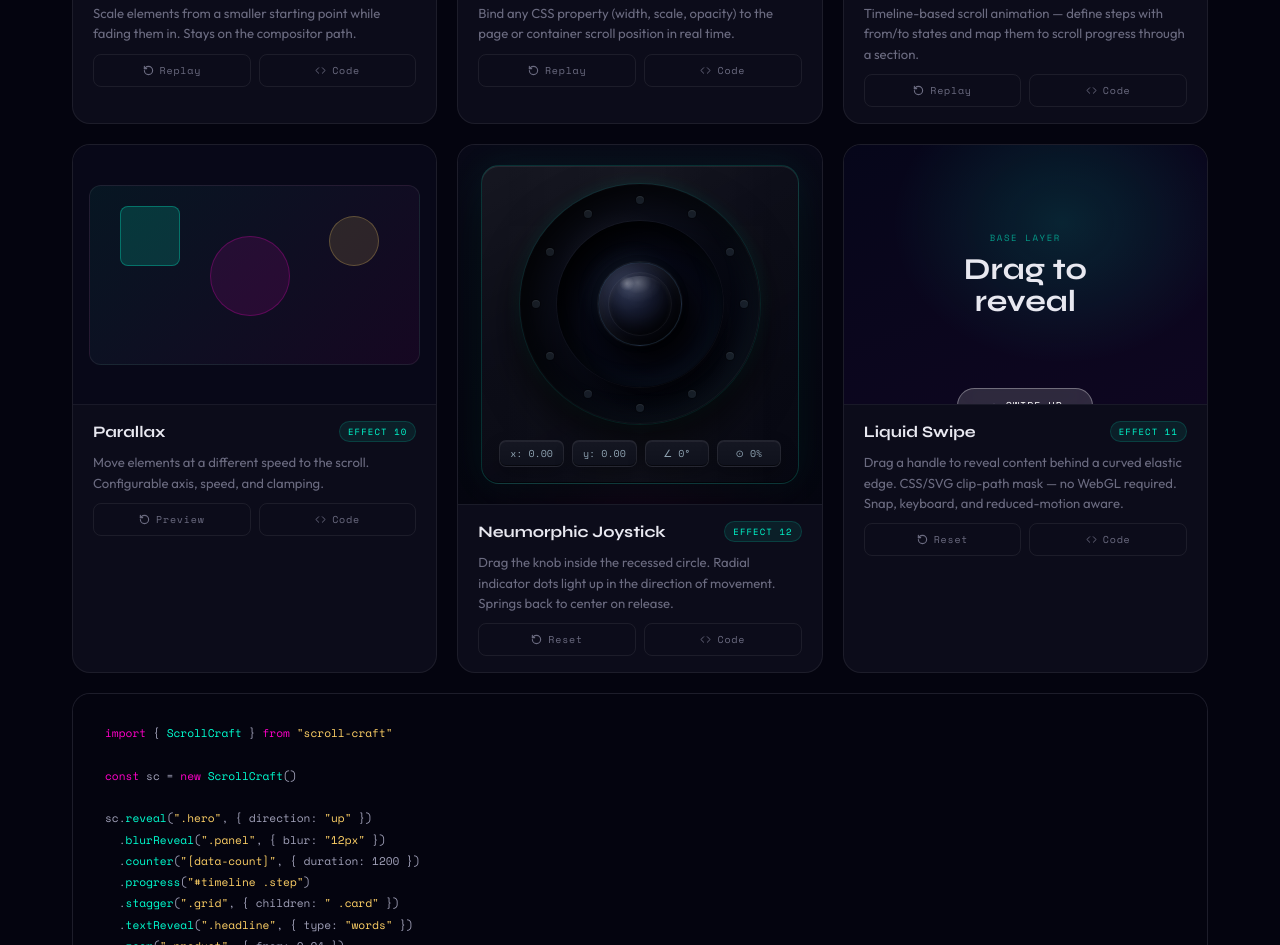
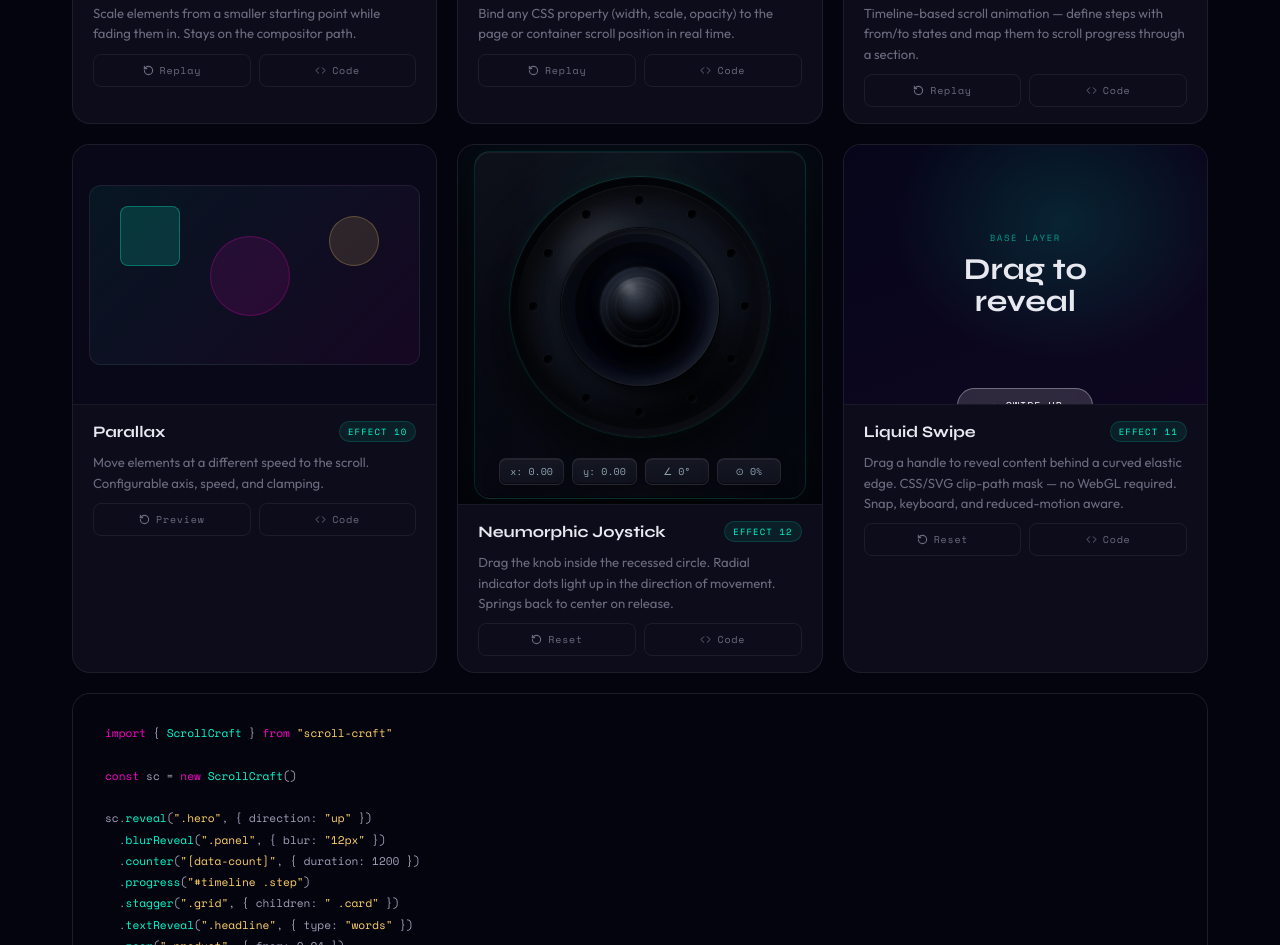
Before and after one commit to freelancebilalro-source/scroll-craft, a website: page demo/index.html in a window 1280 px wide. Shown: the part 1807-2752 px from the top of the page. Drawn offline with nearby package versions, Linux system fonts and the light colour scheme.

Commit message:
Refine joystick realism

```diff
--- a/demo/index.html
+++ b/demo/index.html
@@ -251,9 +251,9 @@
     /* ── Joystick ── */
     #prev-joystick {
       background:
-        radial-gradient(circle at 50% 36%, rgba(0,255,209,0.09), transparent 34%),
-        radial-gradient(circle at 50% 105%, rgba(255,0,200,0.06), transparent 42%),
-        linear-gradient(180deg, #090a18 0%, #050611 100%);
+        radial-gradient(circle at 50% 34%, rgba(0,255,209,0.07), transparent 32%),
+        radial-gradient(circle at 50% 92%, rgba(0,0,0,0.64), transparent 38%),
+        linear-gradient(180deg, #060811 0%, #03040a 100%);
     }
     .joystick-panel {
       position: relative;
@@ -261,116 +261,160 @@
       flex-direction: column;
       align-items: center;
       justify-content: center;
-      gap: 16px;
-      width: min(100%, 318px);
-      min-height: 286px;
-      padding: 18px 16px 16px;
-      border: 1px solid rgba(0,255,209,0.16);
-      border-radius: 18px;
+      gap: 10px;
+      width: min(100%, 334px);
+      min-height: 324px;
+      padding: 14px 16px 13px;
+      border: 1px solid rgba(0,255,209,0.12);
+      border-radius: 16px;
       background:
-        linear-gradient(150deg, rgba(255,255,255,0.055), rgba(255,255,255,0.018) 38%, rgba(0,0,0,0.12)),
-        #080914;
+        radial-gradient(circle at 50% 24%, rgba(0,255,209,0.055), transparent 42%),
+        linear-gradient(150deg, rgba(255,255,255,0.04), rgba(255,255,255,0.012) 36%, rgba(0,0,0,0.2)),
+        #050711;
       box-shadow:
-        inset 0 1px 0 rgba(255,255,255,0.08),
-        inset 0 -1px 0 rgba(0,0,0,0.55),
-        0 24px 70px rgba(0,0,0,0.54),
-        0 0 34px rgba(0,255,209,0.08);
+        inset 0 1px 0 rgba(255,255,255,0.06),
+        inset 0 -1px 0 rgba(0,0,0,0.7),
+        0 26px 78px rgba(0,0,0,0.62),
+        0 0 30px rgba(0,255,209,0.055);
       overflow: hidden;
     }
     .joystick-panel::before {
       content: "";
       position: absolute;
       inset: 1px;
-      border-radius: 17px;
+      border-radius: 15px;
       background:
-        radial-gradient(circle at 50% 48%, rgba(0,255,209,0.1), transparent 48%),
-        linear-gradient(90deg, transparent, rgba(255,255,255,0.035), transparent);
+        radial-gradient(circle at 50% 44%, rgba(0,255,209,0.055), transparent 47%),
+        linear-gradient(90deg, transparent, rgba(255,255,255,0.026), transparent);
       pointer-events: none;
-      opacity: 0.75;
-    }
-    .joystick-stage {
+      opacity: 0.7;
+    }
+    .sc-joystick {
       position: relative;
       display: flex;
       align-items: center;
       justify-content: center;
-      width: 260px;
-      height: 240px;
-      perspective: 720px;
+      width: 282px;
+      height: 282px;
+      perspective: 820px;
       z-index: 1;
     }
+    .sc-joystick-shell,
     .sc-joystick-base {
       position: relative;
-      width: 240px; height: 240px;
+      width: 260px; height: 260px;
       border-radius: 50%;
       --sc-joystick-x: 0;
       --sc-joystick-y: 0;
       --sc-joystick-progress: 0;
+      --sc-joystick-knob-x: 0px;
+      --sc-joystick-knob-y: 0px;
+      --sc-joystick-knob-scale: 1;
       background:
-        radial-gradient(circle at 50% 52%, #03050d 0 35%, transparent 36%),
-        radial-gradient(circle at 42% 36%, rgba(255,255,255,0.08), transparent 30%),
-        radial-gradient(circle at 58% 68%, rgba(0,0,0,0.72), transparent 38%),
-        linear-gradient(145deg, #14182a 0%, #070913 48%, #02030a 100%);
+        radial-gradient(circle at 36% 28%, rgba(255,255,255,0.09), transparent 24%),
+        radial-gradient(circle at 68% 74%, rgba(0,0,0,0.74), transparent 36%),
+        radial-gradient(circle at 50% 50%, #111724 0 42%, #070a12 64%, #020309 100%);
       box-shadow:
-        inset 18px 18px 38px rgba(0,0,0,0.88),
-        inset -10px -10px 24px rgba(120,180,210,0.07),
+        inset 16px 16px 34px rgba(0,0,0,0.72),
+        inset -8px -8px 18px rgba(255,255,255,0.045),
         inset 0 0 0 1px rgba(255,255,255,0.045),
-        0 0 0 1px rgba(0,255,209,0.08),
-        0 20px 42px rgba(0,0,0,0.72),
-        0 0 calc(18px + (var(--sc-joystick-progress) * 18px)) rgba(0,255,209,0.11);
+        0 0 0 1px rgba(0,255,209,0.105),
+        0 24px 48px rgba(0,0,0,0.74),
+        0 0 calc(14px + (var(--sc-joystick-progress) * 16px)) rgba(0,255,209,0.08);
       flex-shrink: 0;
       transform-style: preserve-3d;
       transition: box-shadow 0.22s ease;
     }
+    .sc-joystick-shell::before,
     .sc-joystick-base::before {
       content: "";
       position: absolute;
-      inset: 37px;
+      inset: 8px;
       border-radius: 50%;
       background:
-        radial-gradient(circle at 46% 38%, rgba(255,255,255,0.055), transparent 22%),
-        radial-gradient(circle at 50% 58%, #02030a 0%, #060814 48%, #010208 100%);
+        radial-gradient(circle at 34% 28%, rgba(255,255,255,0.055), transparent 21%),
+        radial-gradient(circle at 50% 62%, rgba(0,0,0,0.44), transparent 50%),
+        linear-gradient(145deg, rgba(255,255,255,0.035), rgba(0,0,0,0.16));
       box-shadow:
-        inset 12px 12px 28px rgba(0,0,0,0.9),
-        inset -7px -8px 20px rgba(80,160,180,0.055),
-        0 0 0 1px rgba(255,255,255,0.035);
+        inset 0 1px 0 rgba(255,255,255,0.05),
+        inset 0 -16px 24px rgba(0,0,0,0.42);
       pointer-events: none;
-    }
-    .sc-joystick-base::after {
-      content: "";
+      z-index: 0;
+    }
+    .sc-joystick-led-ring {
+      position: absolute;
+      inset: 0;
+      border-radius: 50%;
+      z-index: 2;
+      pointer-events: none;
+    }
+    .sc-joystick-socket {
       position: absolute;
       left: 50%;
       top: 50%;
-      width: calc(74px + (var(--sc-joystick-progress) * 18px));
-      height: calc(28px + (var(--sc-joystick-progress) * 8px));
+      width: 158px;
+      height: 158px;
+      margin: -79px 0 0 -79px;
       border-radius: 50%;
-      background: rgba(0,0,0,0.72);
-      filter: blur(9px);
-      opacity: calc(0.42 + (var(--sc-joystick-progress) * 0.28));
+      overflow: visible;
+      background:
+        radial-gradient(circle at 50% 54%, #01020a 0 34%, #050815 51%, #121827 68%, #252c3a 69%, #070a13 78%, #020309 100%);
+      box-shadow:
+        inset 12px 12px 24px rgba(0,0,0,.65),
+        inset -6px -6px 14px rgba(255,255,255,.05),
+        inset 0 0 0 1px rgba(255,255,255,0.04),
+        0 0 0 1px rgba(0,0,0,0.7),
+        0 4px 18px rgba(0,0,0,0.62);
+      transform-style: preserve-3d;
+      z-index: 1;
+    }
+    .sc-joystick-socket::before {
+      content: "";
+      position: absolute;
+      inset: 14px;
+      border-radius: 50%;
+      background:
+        radial-gradient(circle at 50% 62%, rgba(0,0,0,0.72), transparent 60%),
+        radial-gradient(circle at 38% 28%, rgba(255,255,255,0.025), transparent 28%);
+      box-shadow: inset 9px 9px 22px rgba(0,0,0,0.7), inset -4px -5px 12px rgba(255,255,255,0.028);
+      pointer-events: none;
+    }
+    .sc-joystick-shadow {
+      position: absolute;
+      left: 50%;
+      top: 50%;
+      width: calc(78px + (var(--sc-joystick-progress) * 30px));
+      height: calc(30px + (var(--sc-joystick-progress) * 12px));
+      border-radius: 50%;
+      background: rgba(0,0,0,0.82);
+      filter: blur(calc(8px + (var(--sc-joystick-progress) * 5px)));
+      opacity: calc(0.5 + (var(--sc-joystick-progress) * 0.32));
       transform:
         translate(-50%, -50%)
-        translate3d(calc(var(--sc-joystick-x) * -10px), calc(22px + (var(--sc-joystick-y) * -7px)), -1px)
-        scaleX(calc(1 + (var(--sc-joystick-progress) * 0.22)));
+        translate3d(calc(var(--sc-joystick-x) * -16px), calc(25px + (var(--sc-joystick-y) * -12px)), -1px)
+        scaleX(calc(1 + (var(--sc-joystick-progress) * 0.32)));
       pointer-events: none;
       z-index: 1;
-      transition: opacity 0.18s ease, filter 0.18s ease;
+      transition: opacity 0.16s ease, filter 0.16s ease;
     }
     .sc-joystick-knob {
       position: absolute;
       top: 50%; left: 50%;
-      width: 84px; height: 84px;
-      margin-top: -42px; margin-left: -42px;
+      width: 78px; height: 78px;
+      margin-top: -39px; margin-left: -39px;
       border-radius: 50%;
       background:
-        radial-gradient(circle at 34% 25%, rgba(255,255,255,0.28), transparent 9%),
-        radial-gradient(circle at 35% 30%, #303853 0%, #171c31 32%, #0b0e1d 62%, #03050c 100%);
+        repeating-radial-gradient(circle at 50% 48%, rgba(255,255,255,0.022) 0 1px, transparent 1px 4px),
+        radial-gradient(circle at 34% 24%, rgba(255,255,255,0.15), transparent 13%),
+        radial-gradient(circle at 42% 32%, #252c3a 0%, #151b29 34%, #080b14 67%, #020309 100%);
       box-shadow:
-        14px 18px 28px rgba(0,0,0,0.74),
-        -7px -8px 18px rgba(125,180,210,0.07),
+        12px 17px 25px rgba(0,0,0,0.72),
+        -5px -6px 13px rgba(150,180,200,0.055),
         0 0 0 1px rgba(255,255,255,0.055),
-        0 0 0 7px rgba(4,6,15,0.62),
-        inset 7px 8px 16px rgba(255,255,255,0.06),
-        inset -12px -14px 24px rgba(0,0,0,0.72);
-      border: 1px solid rgba(125,190,210,0.13);
+        0 0 0 5px rgba(2,3,9,0.78),
+        inset 5px 6px 12px rgba(255,255,255,0.045),
+        inset -12px -15px 22px rgba(0,0,0,0.72);
+      border: 1px solid rgba(150,170,185,0.12);
       cursor: grab;
       touch-action: none; user-select: none;
       transform-style: preserve-3d;
@@ -379,24 +423,46 @@
       z-index: 3;
       will-change: transform;
     }
+    .sc-joystick-knob-top {
+      position: absolute;
+      inset: 9px 11px 19px;
+      border-radius: 50%;
+      background:
+        radial-gradient(ellipse at 35% 20%, rgba(255,255,255,0.18), rgba(255,255,255,0.045) 32%, transparent 70%),
+        linear-gradient(180deg, rgba(255,255,255,0.04), rgba(0,0,0,0.22));
+      box-shadow:
+        inset 0 1px 2px rgba(255,255,255,0.06),
+        inset 0 -7px 12px rgba(0,0,0,0.36);
+      pointer-events: none;
+      transform: translateZ(9px);
+    }
+    .sc-joystick-knob-ridge {
+      position: absolute;
+      inset: 14px;
+      border-radius: 50%;
+      border: 1px solid rgba(255,255,255,0.045);
+      box-shadow:
+        inset 0 1px 1px rgba(255,255,255,0.04),
+        inset 0 -7px 14px rgba(0,0,0,0.42);
+      pointer-events: none;
+      transform: translateZ(5px);
+    }
     .sc-joystick-knob::before {
       content: "";
       position: absolute;
-      inset: 13px 18px auto 18px;
-      height: 27px;
+      inset: 0;
       border-radius: 50%;
-      background: radial-gradient(ellipse at 45% 25%, rgba(255,255,255,0.38), rgba(255,255,255,0.08) 38%, transparent 72%);
-      filter: blur(0.2px);
-      opacity: 0.72;
+      background: repeating-radial-gradient(circle at 50% 50%, transparent 0 5px, rgba(255,255,255,0.018) 6px 7px);
+      opacity: 0.42;
       pointer-events: none;
     }
     .sc-joystick-knob::after {
       content: "";
       position: absolute;
-      inset: 9px;
+      inset: 5px;
       border-radius: 50%;
-      border: 1px solid rgba(255,255,255,0.05);
-      box-shadow: inset 0 2px 4px rgba(255,255,255,0.05), inset 0 -8px 16px rgba(0,0,0,0.36);
+      border: 1px solid rgba(255,255,255,0.035);
+      box-shadow: inset 0 2px 4px rgba(255,255,255,0.035), inset 0 -10px 16px rgba(0,0,0,0.38);
       pointer-events: none;
     }
     .sc-joystick-knob:active { cursor: grabbing; }
@@ -404,53 +470,60 @@
       outline: 2px solid var(--cyan);
       outline-offset: 6px;
       box-shadow:
-        14px 18px 28px rgba(0,0,0,0.74),
+        12px 17px 25px rgba(0,0,0,0.72),
         0 0 0 1px rgba(255,255,255,0.08),
-        0 0 0 7px rgba(4,6,15,0.62),
-        0 0 0 10px rgba(0,255,209,0.18),
-        inset 7px 8px 16px rgba(255,255,255,0.06),
-        inset -12px -14px 24px rgba(0,0,0,0.72);
-    }
+        0 0 0 5px rgba(2,3,9,0.78),
+        0 0 0 9px rgba(0,255,209,0.2),
+        inset 5px 6px 12px rgba(255,255,255,0.045),
+        inset -12px -15px 22px rgba(0,0,0,0.72);
+    }
+    .sc-joystick-shell.sc-dragging,
     .sc-joystick-base.sc-dragging {
+      --sc-joystick-knob-scale: 1.04;
       box-shadow:
-        inset 18px 18px 38px rgba(0,0,0,0.88),
-        inset -10px -10px 24px rgba(120,180,210,0.075),
+        inset 16px 16px 34px rgba(0,0,0,0.74),
+        inset -8px -8px 18px rgba(255,255,255,0.052),
         inset 0 0 0 1px rgba(255,255,255,0.055),
-        0 0 0 1px rgba(0,255,209,0.13),
-        0 22px 46px rgba(0,0,0,0.78),
-        0 0 42px rgba(0,255,209,0.18);
-    }
-    .sc-joystick-base.sc-dragging::after {
-      filter: blur(12px);
-      opacity: 0.78;
-    }
+        0 0 0 1px rgba(0,255,209,0.14),
+        0 26px 52px rgba(0,0,0,0.78),
+        0 0 34px rgba(0,255,209,0.12);
+    }
+    .sc-joystick-shell.sc-dragging .sc-joystick-shadow,
+    .sc-joystick-base.sc-dragging .sc-joystick-shadow {
+      opacity: 0.86;
+    }
+    .sc-joystick-shell.sc-dragging .sc-joystick-knob,
     .sc-joystick-base.sc-dragging .sc-joystick-knob {
       box-shadow:
-        18px 24px 34px rgba(0,0,0,0.82),
-        -8px -9px 18px rgba(125,180,210,0.08),
+        15px 21px 30px rgba(0,0,0,0.8),
+        -5px -6px 13px rgba(150,180,200,0.06),
         0 0 0 1px rgba(255,255,255,0.07),
-        0 0 0 7px rgba(4,6,15,0.7),
-        inset 8px 9px 16px rgba(255,255,255,0.07),
-        inset -14px -16px 26px rgba(0,0,0,0.76);
+        0 0 0 5px rgba(2,3,9,0.82),
+        inset 5px 6px 12px rgba(255,255,255,0.05),
+        inset -13px -16px 24px rgba(0,0,0,0.78);
     }
     .sc-joystick-dot {
       position: absolute;
-      width: 8px; height: 8px;
+      width: 9px; height: 9px;
       border-radius: 50%;
-      background: rgba(105,135,150,0.18);
+      background:
+        radial-gradient(circle at 45% 46%, rgba(0,0,0,0.98), #05070d 58%, #101522 100%);
       box-shadow:
-        inset 0 1px 1px rgba(255,255,255,0.08),
-        0 0 0 1px rgba(0,0,0,0.28);
+        inset 2px 2px 4px rgba(0,0,0,0.95),
+        inset -1px -1px 2px rgba(255,255,255,0.04),
+        0 0 0 1px rgba(255,255,255,0.025);
       z-index: 2;
       transition: background 0.1s ease, box-shadow 0.12s ease, transform 0.12s ease;
     }
     .sc-joystick-dot.sc-active {
-      background: #14ffd9;
+      background:
+        radial-gradient(circle at 48% 46%, #effffb 0 12%, #35ffe0 28%, #00d7b8 58%, #06241f 100%);
       box-shadow:
-        0 0 6px rgba(20,255,217,0.95),
-        0 0 16px rgba(20,255,217,0.64),
-        0 0 28px rgba(20,255,217,0.28);
-      transform: scale(1.45);
+        inset 0 0 2px rgba(255,255,255,0.9),
+        0 0 7px rgba(20,255,217,0.98),
+        0 0 17px rgba(20,255,217,0.66),
+        0 0 30px rgba(20,255,217,0.28);
+      transform: scale(1.28);
     }
     .joystick-readout {
       position: relative;
@@ -822,9 +895,9 @@
     <div class="preview" id="prev-joystick" style="height:360px">
       <div class="preview-inner" style="padding:16px">
         <div id="joystick-demo" class="joystick-panel">
-          <div class="joystick-stage">
-            <div class="sc-joystick-base">
-              <button class="sc-joystick-knob" type="button" aria-label="Joystick control"></button>
+          <div class="sc-joystick">
+            <div class="sc-joystick-shell sc-joystick-base">
+              <div class="sc-joystick-led-ring">
                 <span class="sc-joystick-dot"></span>
                 <span class="sc-joystick-dot"></span>
                 <span class="sc-joystick-dot"></span>
@@ -837,6 +910,15 @@
                 <span class="sc-joystick-dot"></span>
                 <span class="sc-joystick-dot"></span>
                 <span class="sc-joystick-dot"></span>
+              </div>
+
+              <div class="sc-joystick-socket">
+                <div class="sc-joystick-shadow"></div>
+                <button class="sc-joystick-knob" type="button" aria-label="Joystick control">
+                  <span class="sc-joystick-knob-top"></span>
+                  <span class="sc-joystick-knob-ridge"></span>
+                </button>
+              </div>
             </div>
           </div>
 
@@ -1228,7 +1310,7 @@
 
   // ── Joystick
   ;(function() {
-    const BASE_SIZE = 240, RADIUS = 64, DOT_RING = 104
+    const BASE_SIZE = 260, RADIUS = 64, DOT_RING = 106
     const base = document.querySelector('#joystick-demo .sc-joystick-base')
     const knob = document.querySelector('#joystick-demo .sc-joystick-knob')
     const dots = [...document.querySelectorAll('#joystick-demo .sc-joystick-dot')]
@@ -1239,8 +1321,8 @@
     // Position 12 dots evenly around the ring
     dots.forEach((dot, i) => {
       const a = (i * 360 / dots.length) * Math.PI / 180
-      dot.style.left = (BASE_SIZE/2 + DOT_RING * Math.sin(a) - 4) + 'px'
-      dot.style.top  = (BASE_SIZE/2 - DOT_RING * Math.cos(a) - 4) + 'px'
+      dot.style.left = (BASE_SIZE/2 + DOT_RING * Math.sin(a) - 4.5) + 'px'
+      dot.style.top  = (BASE_SIZE/2 - DOT_RING * Math.cos(a) - 4.5) + 'px'
     })
 
     let cx = 0, cy = 0, kx = 0, ky = 0, dragging = false
@@ -1250,7 +1332,7 @@
       const r = base.getBoundingClientRect()
       cx = r.left + r.width / 2; cy = r.top + r.height / 2
     }
-    function springEase(t) { return 1 - Math.cos(t * Math.PI * 1.5) * Math.pow(2, -10 * t) }
+    function springEase(t) { return 1 - (1 - t) ** 3 }
 
     function state(x, y) {
       const dist = Math.sqrt(x*x + y*y), prog = Math.min(1, dist/RADIUS)
@@ -1272,7 +1354,9 @@
       base.style.setProperty('--sc-joystick-x', s.x.toFixed(4))
       base.style.setProperty('--sc-joystick-y', s.y.toFixed(4))
       base.style.setProperty('--sc-joystick-progress', s.prog.toFixed(4))
-      knob.style.transform = `translate3d(${kx}px,${ky}px,0) rotateX(calc(var(--sc-joystick-y) * -10deg)) rotateY(calc(var(--sc-joystick-x) * 10deg))`
+      base.style.setProperty('--sc-joystick-knob-x', `${kx.toFixed(2)}px`)
+      base.style.setProperty('--sc-joystick-knob-y', `${ky.toFixed(2)}px`)
+      knob.style.transform = 'translate3d(var(--sc-joystick-knob-x), var(--sc-joystick-knob-y), 18px) rotateX(calc(var(--sc-joystick-y) * -12deg)) rotateY(calc(var(--sc-joystick-x) * 12deg)) scale(var(--sc-joystick-knob-scale))'
       updateDots(s)
       if (elX) elX.textContent = `x: ${s.x.toFixed(2)}`
       if (elY) elY.textContent = `y: ${s.y.toFixed(2)}`
@@ -1284,7 +1368,7 @@
       if (retId) { cancelAnimationFrame(retId); retId = null }
       const fx = kx, fy = ky, t0 = performance.now()
       ;(function step(now) {
-        const t = Math.min(1, (now - t0) / 420), e = springEase(t)
+        const t = Math.min(1, (now - t0) / 360), e = springEase(t)
         kx = fx*(1-e); ky = fy*(1-e); render()
         if (t<1) retId = requestAnimationFrame(step)
         else { kx=0; ky=0; retId=null; render() }
```
Also changed, not shown: src/effects.ts (+10 -7 lines), README.md. Lines whose indentation alone changed are shown as unchanged.
